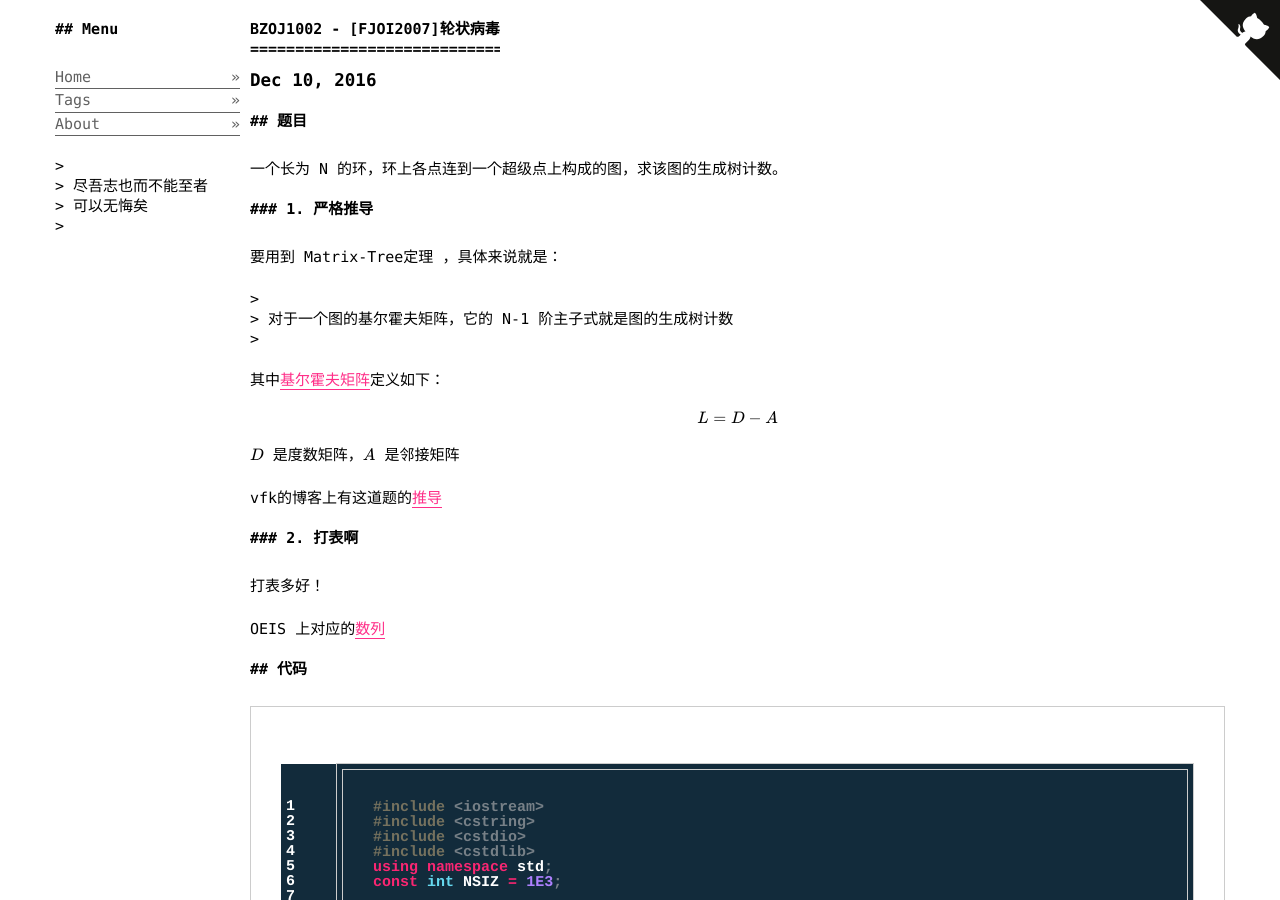
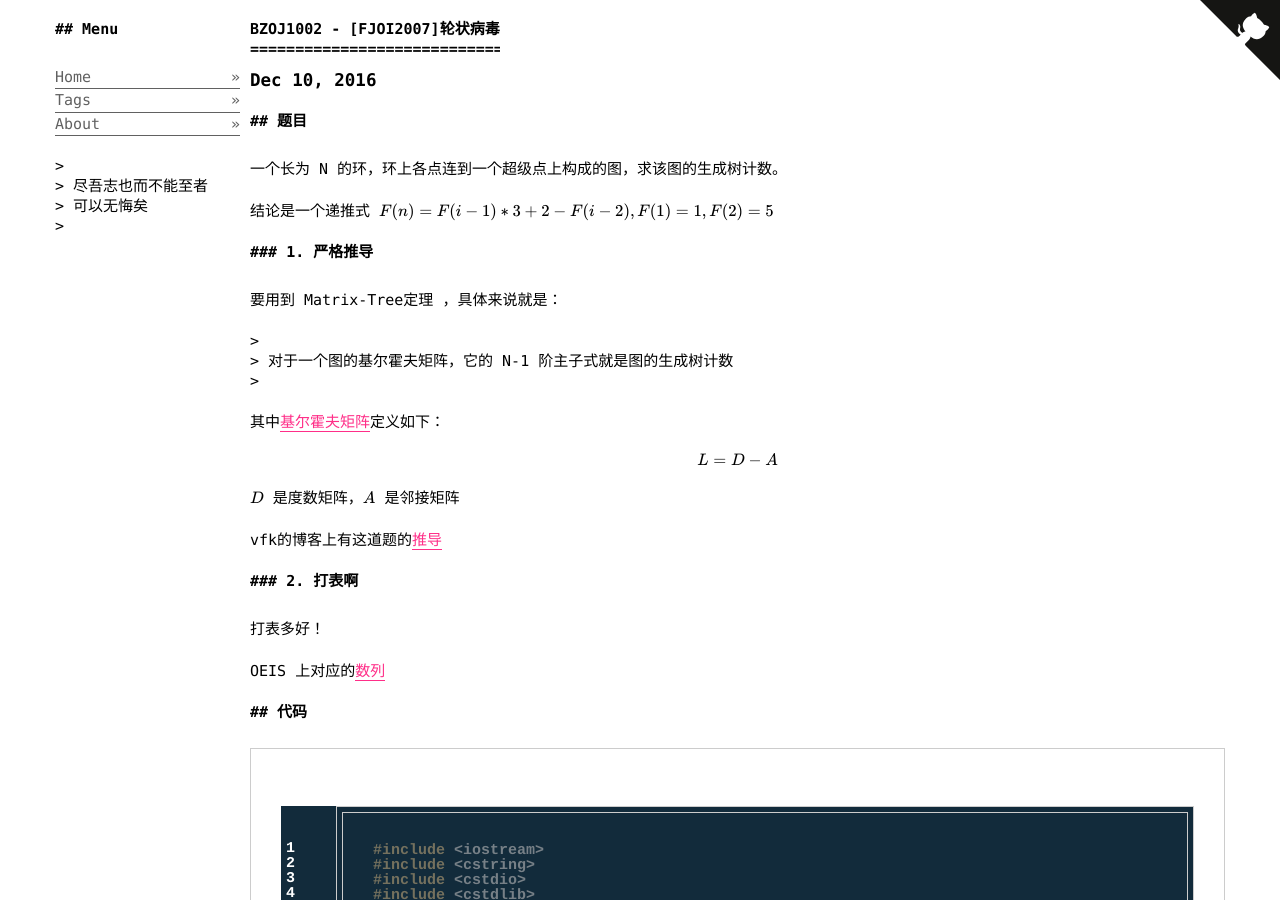
Before and after one commit to zbaxrl/zbaxrl.github.io, a Jekyll site: the page built from _posts/2016-12-10-bzoj1002.md, in a window 1280 px wide and 900 px high. Built offline with Jekyll 4.4.1, drawn with Linux system fonts in a browser that asks for light colours; formulas are drawn with MathJax 3.

Commit message:
[BLOG] BZOJ1002 - [FJOI2007]轮状病毒

```diff
--- a/_posts/2016-12-10-bzoj1002.md
+++ b/_posts/2016-12-10-bzoj1002.md
@@ -10,7 +10,15 @@ tags: [Matrix-Tree定理]
 
 一个长为 N 的环，环上各点连到一个超级点上构成的图，求该图的生成树计数。
 
+结论是一个递推式
+$$
+  F(n) = F(i - 1) * 3 + 2 - F(i - 2), \\
+  F(1) = 1,                           \\
+  F(2) = 5
+$$
+
 ### 1. 严格推导
+
 要用到 Matrix-Tree定理 ，具体来说就是：
 
 > 对于一个图的基尔霍夫矩阵，它的 N-1 阶主子式就是图的生成树计数
```
